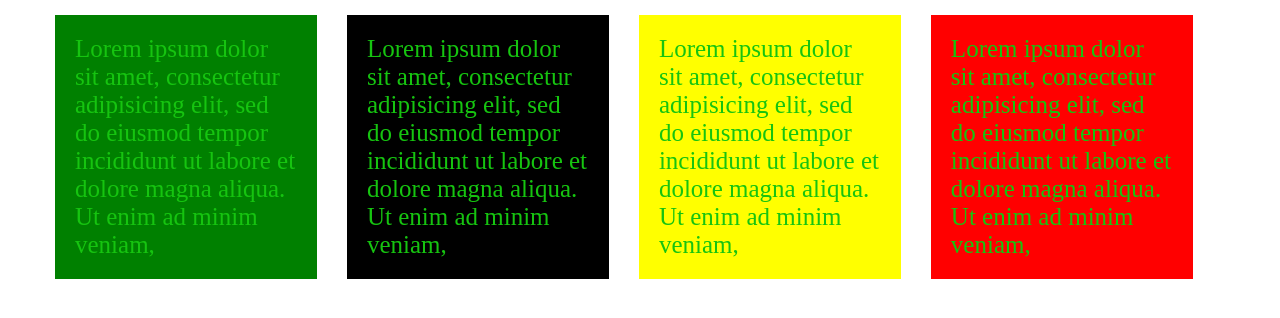
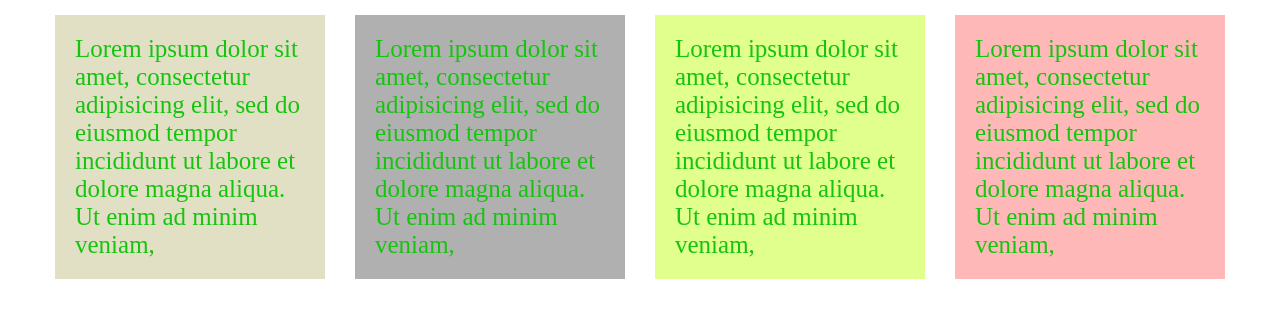
Before and after one commit to Nur-Islam-Nime/class-02, a plain HTML site: page index.html in a window 1280 px wide. Drawn offline with Linux system fonts and the light colour scheme.

Commit message:
Update style.css

```diff
--- a/css/style.css
+++ b/css/style.css
@@ -13,24 +13,24 @@ p{
 	color:#16c410;
 }
 .box{
-	width:24.33%;
+	width:25%;
 	float:left;
 	padding:15px;
 	box-sizing:border-box;
 }
 .box-one{
-	background-color:green;
+	background-color:#8078003b;
 	padding: 20px;
 }
 .box-two{
-	background-color:black;
+	background-color:#0000004f;
 	padding: 20px;
 }
 .box-three{
-	background-color:yellow;
+	background-color:#bbff0073;
 	padding: 20px;
 }
 .box-fourth{
-	background-color:red;
+	background-color:#ff000047;
 	padding: 20px;
 }
```
